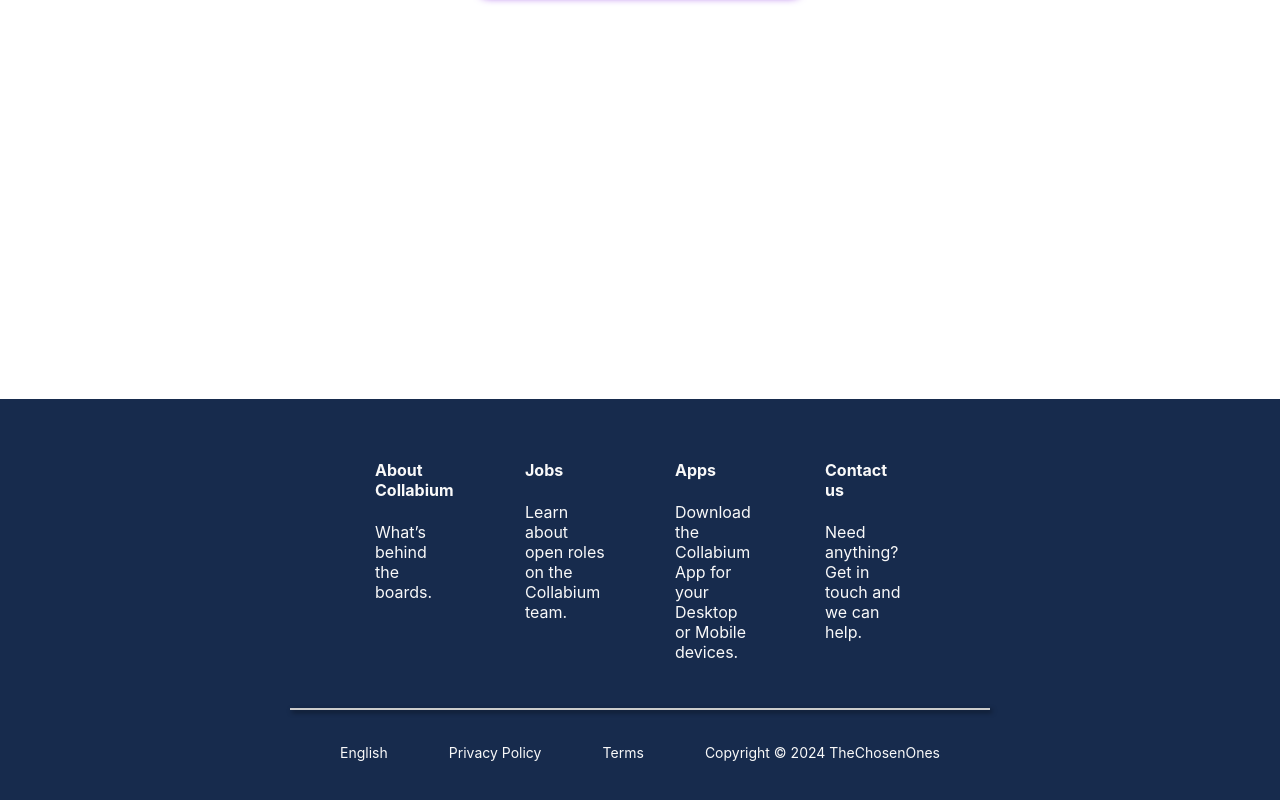
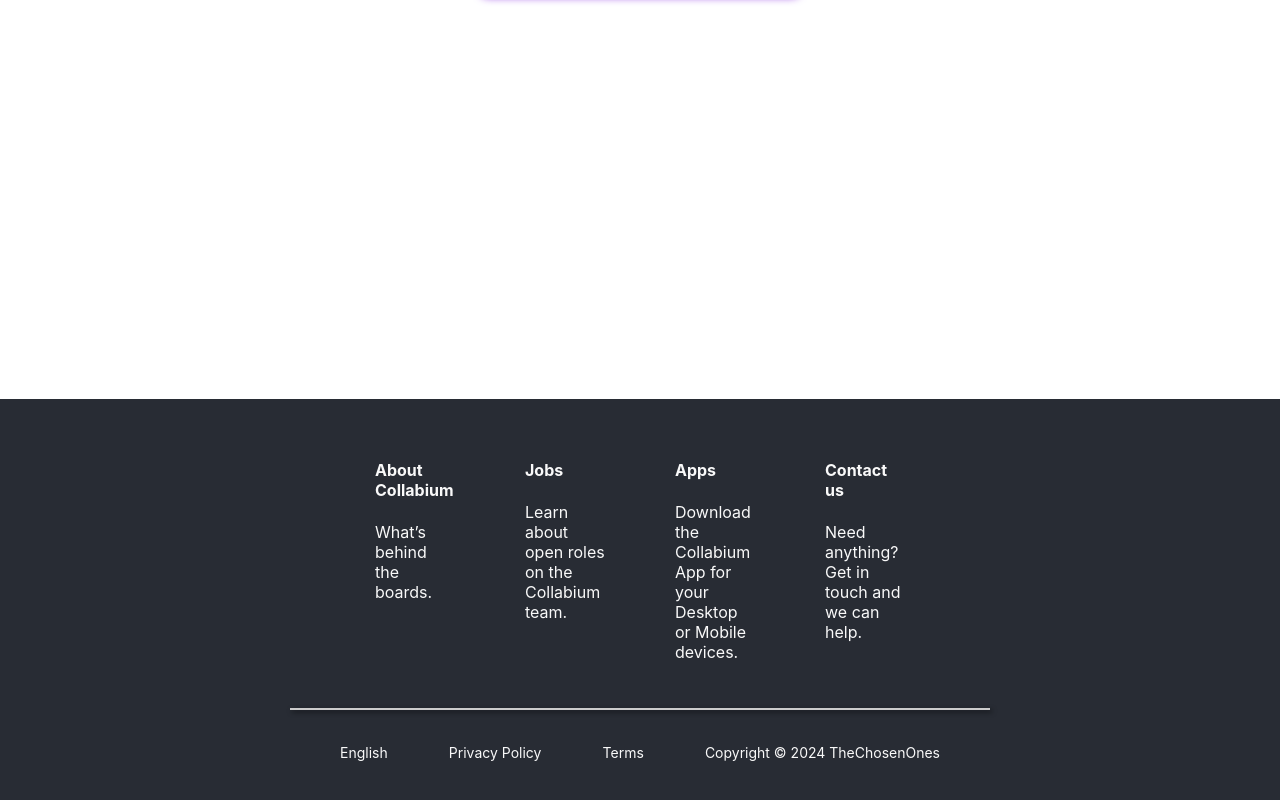
Before and after one commit to KianShirvani/TheChosenOnes, a React (Create React App) app in the folder frontend/: page /reset-password/1 in a window 1280 px wide. Shown: the part 358-1158 px from the top of the page. Built offline with nearby package versions, Linux system fonts and the light colour scheme; no server answers.

Commit message:
match header and footer color

```diff
--- a/frontend/src/css/footer.css
+++ b/frontend/src/css/footer.css
@@ -1,5 +1,5 @@
 .footer {
-    background-color: #172B4D;
+    background-color: #282c34;
     color: #f9f9f9;
     padding: 20px 40px;
     margin-top: auto;
```
